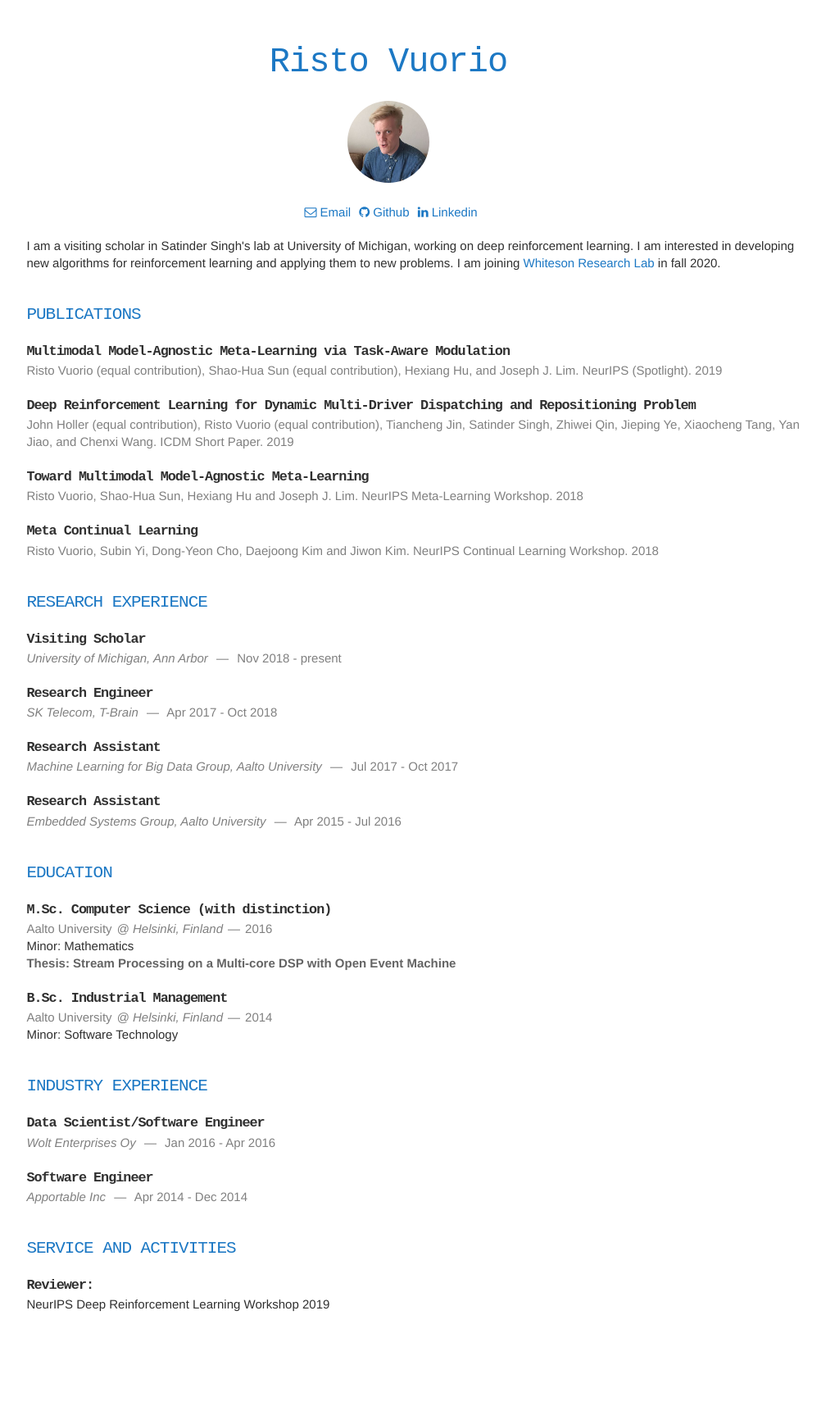
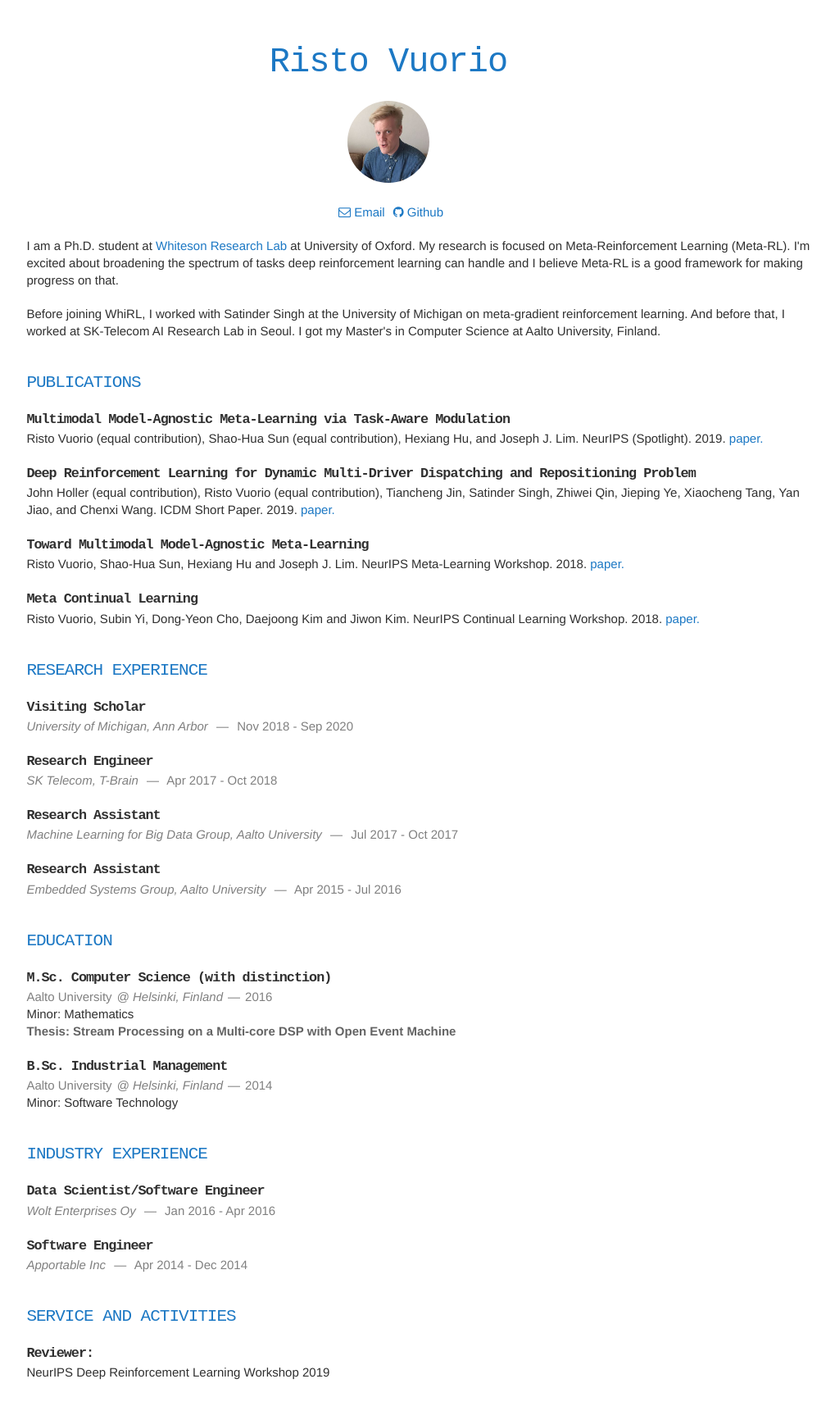
Before and after one commit to vuoristo/vuoristo.github.io, a Jekyll site: the page built from index.html, in a window 1280 px wide. Shown: the whole page at 82% size, without its empty margins (166-1185 px from the left). Built offline with Jekyll 4.4.1, drawn with Linux system fonts in a browser that asks for light colours; nearby versions of some CDN libraries; before the commit the page ends 1649 px from its top, so only the background shows below that.

Commit message:
Update contents

```diff
--- a/_data/biography.yaml
+++ b/_data/biography.yaml
@@ -1,4 +1,2 @@
-about: >-
-  I am a visiting scholar in Satinder Singh's lab at University of Michigan, working on deep reinforcement learning. I am interested in developing new algorithms for reinforcement learning and applying them to new problems.
-
-  I am joining <a href="https://whirl.cs.ox.ac.uk/">Whiteson Research Lab</a> in fall 2020.
+- text: I am a Ph.D. student at <a href="https://whirl.cs.ox.ac.uk/">Whiteson Research Lab</a> at University of Oxford. My research is focused on Meta-Reinforcement Learning (Meta-RL). I'm excited about broadening the spectrum of tasks deep reinforcement learning can handle and I believe Meta-RL is a good framework for making progress on that.
+- text: Before joining WhiRL, I worked with Satinder Singh at the University of Michigan on meta-gradient reinforcement learning. And before that, I worked at SK-Telecom AI Research Lab in Seoul. I got my Master's in Computer Science at Aalto University, Finland.
--- a/_data/publications.yaml
+++ b/_data/publications.yaml
@@ -2,15 +2,19 @@
   author: Risto Vuorio (equal contribution), Shao-Hua Sun (equal contribution), Hexiang Hu, and Joseph J. Lim
   howpublished: NeurIPS (Spotlight)
   year: 2019
+  url: "https://papers.nips.cc/paper/8296-multimodal-model-agnostic-meta-learning-via-task-aware-modulation"
 - title: Deep Reinforcement Learning for Dynamic Multi-Driver Dispatching and Repositioning Problem
   author: John Holler (equal contribution), Risto Vuorio (equal contribution), Tiancheng Jin, Satinder Singh, Zhiwei Qin, Jieping Ye, Xiaocheng Tang, Yan Jiao, and Chenxi Wang
   howpublished: ICDM Short Paper
   year: 2019
+  url: "https://ieeexplore.ieee.org/abstract/document/8970873"
 - title: Toward Multimodal Model-Agnostic Meta-Learning
   author: Risto Vuorio, Shao-Hua Sun, Hexiang Hu and Joseph J. Lim
   howpublished: NeurIPS Meta-Learning Workshop
   year: 2018
+  url: "https://arxiv.org/abs/1812.07172"
 - title: Meta Continual Learning
   author: Risto Vuorio, Subin Yi, Dong-Yeon Cho, Daejoong Kim and Jiwon Kim
   howpublished: NeurIPS Continual Learning Workshop
   year: 2018
+  url: "https://arxiv.org/abs/1806.06928"
--- a/_data/research-experience.yaml
+++ b/_data/research-experience.yaml
@@ -2,7 +2,7 @@
   company: University of Michigan, Ann Arbor
   supervisor: Satinder Singh
   begin: 2018-11-05
-  end: ~
+  end: 2020-09-11
 - title: Research Engineer
   company: SK Telecom, T-Brain
   begin: 2017-04-21
--- a/_includes/biography.html
+++ b/_includes/biography.html
@@ -1,5 +1,7 @@
 <section class="columns">
-<article>
-    <p>{{ site.data.biography.about }}</p>
-</article>
+    {% for paragraph in site.data.biography %}
+    <article>
+        <p>{{ paragraph.text }}</p>
+    </article>
+    {% endfor %}
 </section>
--- a/_includes/publications.html
+++ b/_includes/publications.html
@@ -4,10 +4,12 @@
     <article>
     <header>
         <h1>{{ publication.title }}</h1>
+    </header>
         <span>
-        <p>{{ publication.author }}. {{ publication.howpublished }}. {{ publication.year }}</p>
+        <p>{{ publication.author }}. {{ publication.howpublished }}. {{ publication.year }}.
+        <a href={{ publication.url }}>paper.</a>
+        </p>
         </span>
-    </header>
     </article>
 {% endfor %}
 </section>
--- a/_layouts/layout.html
+++ b/_layouts/layout.html
@@ -32,10 +32,6 @@
             <i class="fa fa-github"></i>
             Github
         </a>
-        <a href="https://www.linkedin.com/in/{{ site.linkedin }}">
-            <i class="fa fa-linkedin"></i>
-            Linkedin
-        </a>
     </section>
         {{ content }}
 </div>
```
